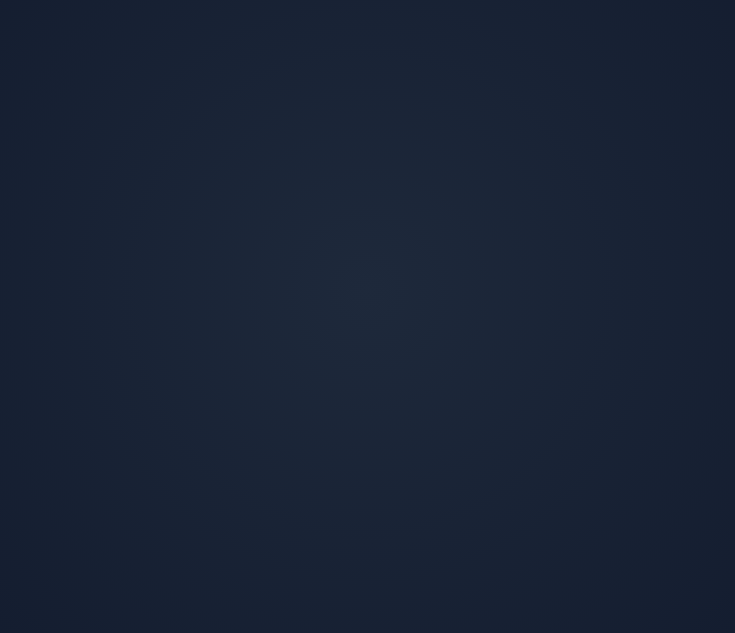
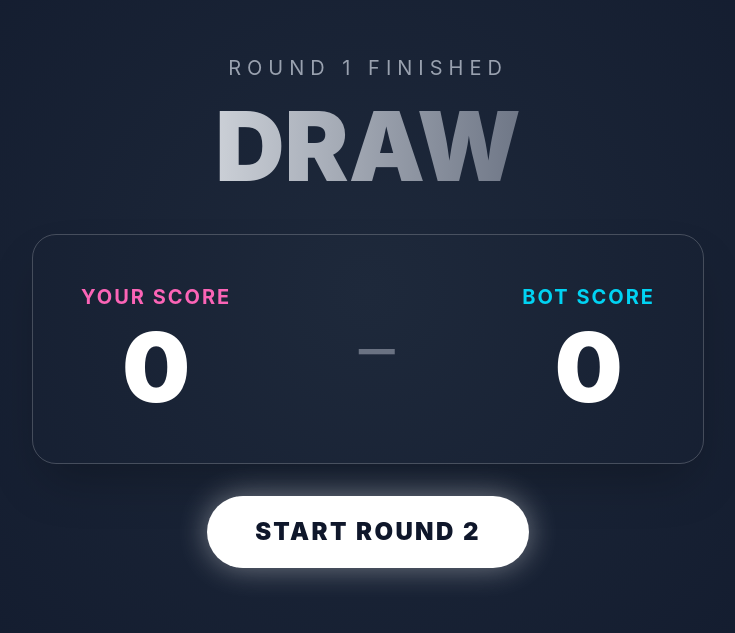
Before and after one commit to SHALAMZ/INT250_03_JACY_GAME, a Vue app: page / in a window 1280 px wide. Shown: the part 109-742 px from the top of the page, without its empty margins (272-1007 px from the left). Built offline with nearby package versions, Linux system fonts and the light colour scheme.

Commit message:
feat: add weapon selection with heart usage limit

```diff
--- a/src/App.vue
+++ b/src/App.vue
@@ -14,7 +14,7 @@ import RoundOverScreen from "./components/RoundOverScreen.vue";
 import MatchOverScreen from "./components/MatchOverScreen.vue";
 
 // Global State
-const gameState = ref("start"); // start, selectWeapon, selectElement, fighting, result, roundOver, matchOver
+const gameState = ref("roundOver"); // start, selectWeapon, selectElement, fighting, result, roundOver, matchOver
 
 // Match configuration
 const maxRounds = ref(1); // 1, 3, or 5
@@ -37,6 +37,18 @@ const playerChoice = ref({ weapon: null, element: null });
 const botChoice = ref({ weapon: null, element: null });
 
 const currentRoundLog = ref(null);
+
+function startNextRound() {
+	currentRound.value++;
+	turnCount.value = 1;
+	playerScore.value = 0;
+	botScore.value = 0;
+
+	playerChoice.value = { weapon: null, element: null };
+	botChoice.value = { weapon: null, element: null };
+	gameState.value = "selectWeapon";
+	console.log(gameState.value);
+}
 </script>
 
 <template>
@@ -59,7 +71,13 @@ const currentRoundLog = ref(null);
 		<BattleArena />
 
 		<!-- Round Over -->
-		<RoundOverScreen />
+		<RoundOverScreen
+			v-if="gameState === 'roundOver'"
+			:current-round="currentRound"
+			:player-score="playerScore"
+			:bot-score="botScore"
+			@next-round="startNextRound"
+		/>
 
 		<!-- Match Over -->
 		<MatchOverScreen />
--- a/src/components/RoundOverScreen.vue
+++ b/src/components/RoundOverScreen.vue
@@ -1,4 +1,34 @@
-<script setup></script>
+<script setup>
+defineProps({
+    currentRound: Number,
+    playerScore: Number,
+    botScore: Number
+})
+defineEmits(['nextRound'])
+</script>
 
 <template>
+    <div class="flex flex-col items-center w-full z-20 mt-10">
+        <span class="text-xl text-gray-400 tracking-[0.3em] uppercase mb-4">Round {{ currentRound }} Finished</span>
+
+        <h2 class="text-6xl md:text-8xl font-black mb-8 text-transparent bg-clip-text pb-2 px-4" :class="playerScore > botScore ? 'bg-linear-to-r from-pink-400 to-orange-400' : playerScore < botScore ? 'bg-linear-to-r from-cyan-400 to-indigo-400' : 'bg-linear-to-r from-gray-300 to-gray-500'">
+        {{ playerScore > botScore ? 'WINNER!' : playerScore < botScore ? 'DEFEATED' : 'DRAW' }}
+        </h2>
+
+        <div class="glass-panel p-8 md:p-12 w-full max-w-2xl flex flex-col md:flex-row justify-between items-center gap-8 md:gap-0 rounded-3xl mb-8 border border-white/20 shadow-2xl">
+        <div class="flex flex-col items-center">
+            <span class="text-pink-400 font-bold uppercase tracking-widest text-lg md:text-xl">Your Score</span>
+            <span class="text-6xl md:text-8xl font-black mt-2">{{ playerScore }}</span>
+        </div>
+        <div class="text-4xl font-black text-gray-500">—</div>
+        <div class="flex flex-col items-center">
+            <span class="text-cyan-400 font-bold uppercase tracking-widest text-lg md:text-xl">Bot Score</span>
+            <span class="text-6xl md:text-8xl font-black mt-2">{{ botScore }}</span>
+        </div>
+        </div>
+
+        <button @click="$emit('nextRound')" class="px-12 py-5 bg-white text-slate-900 rounded-full font-black text-2xl hover:bg-gray-200 transition-all shadow-[0_0_30px_rgba(255,255,255,0.4)] hover:scale-105 active:scale-95 uppercase tracking-widest">
+        START ROUND {{ currentRound + 1 }}
+        </button>
+    </div>
 </template>
```
